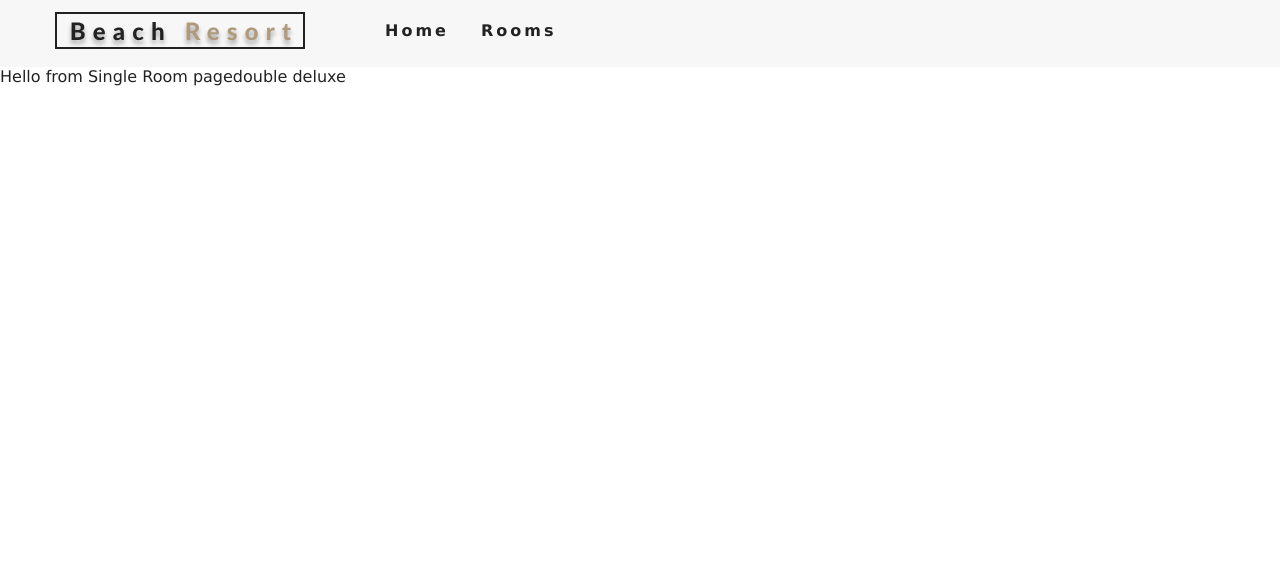
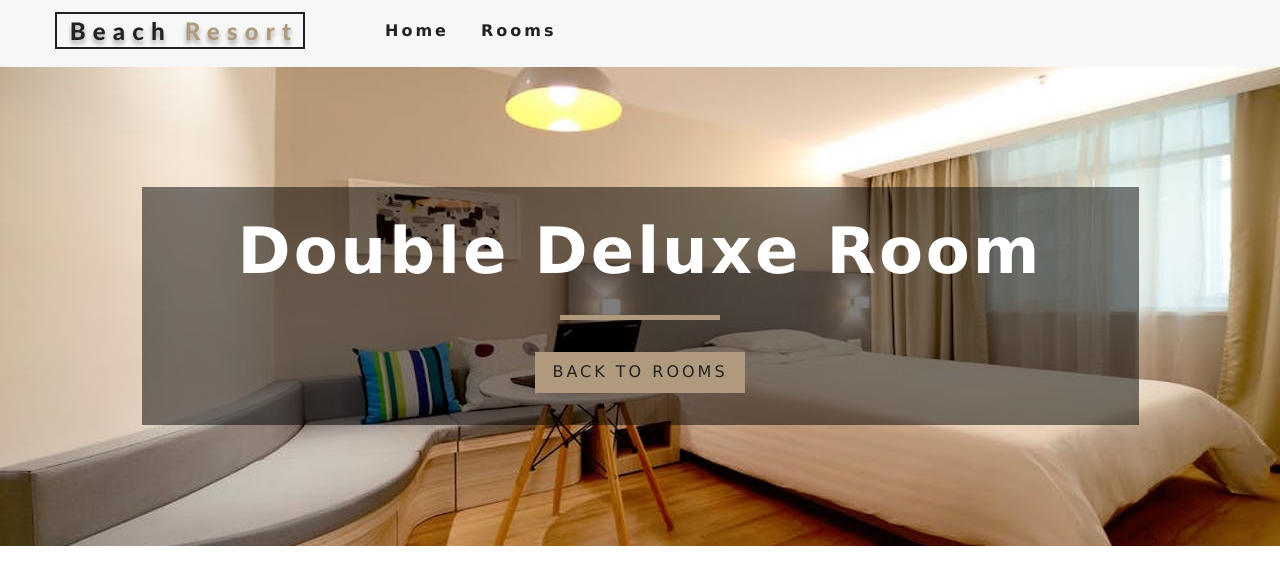
Before and after one commit to juliaosmolovska/react_website_2, a React (Create React App) app: page /rooms/double-deluxe in a window 1280 px wide. Shown: the top 584 px of the page. Built offline with nearby package versions, Linux system fonts and the light colour scheme.

Commit message:
Info about SingleRoom

```diff
--- a/src/pages/SingleRoom.js
+++ b/src/pages/SingleRoom.js
@@ -28,10 +28,25 @@
         </div>
       )
     }
+    const {
+      name,
+      description,
+      capacity,
+      size,
+      price,
+      extras,
+      breakfast,
+      pets,
+      images
+    } = room;
     return (
-      <div>
-        Hello from Single Room page{room.name}
-      </div>
+      <Hero hero='roomsHero'>
+        <Banner title={`${name} room` }>
+          <Link to='/rooms' className='btn-primary'>
+            back to rooms
+          </Link>
+        </Banner>
+      </Hero>
     )
   }
 }
```
